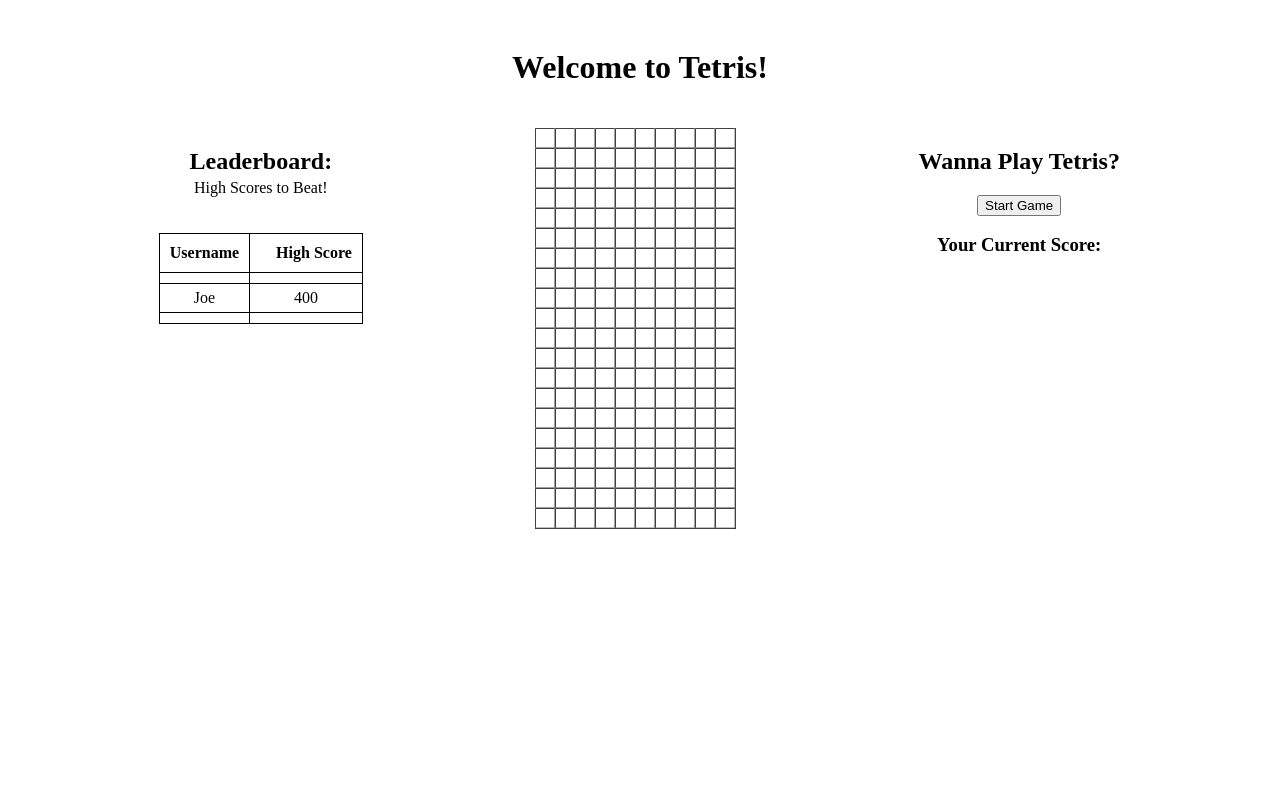
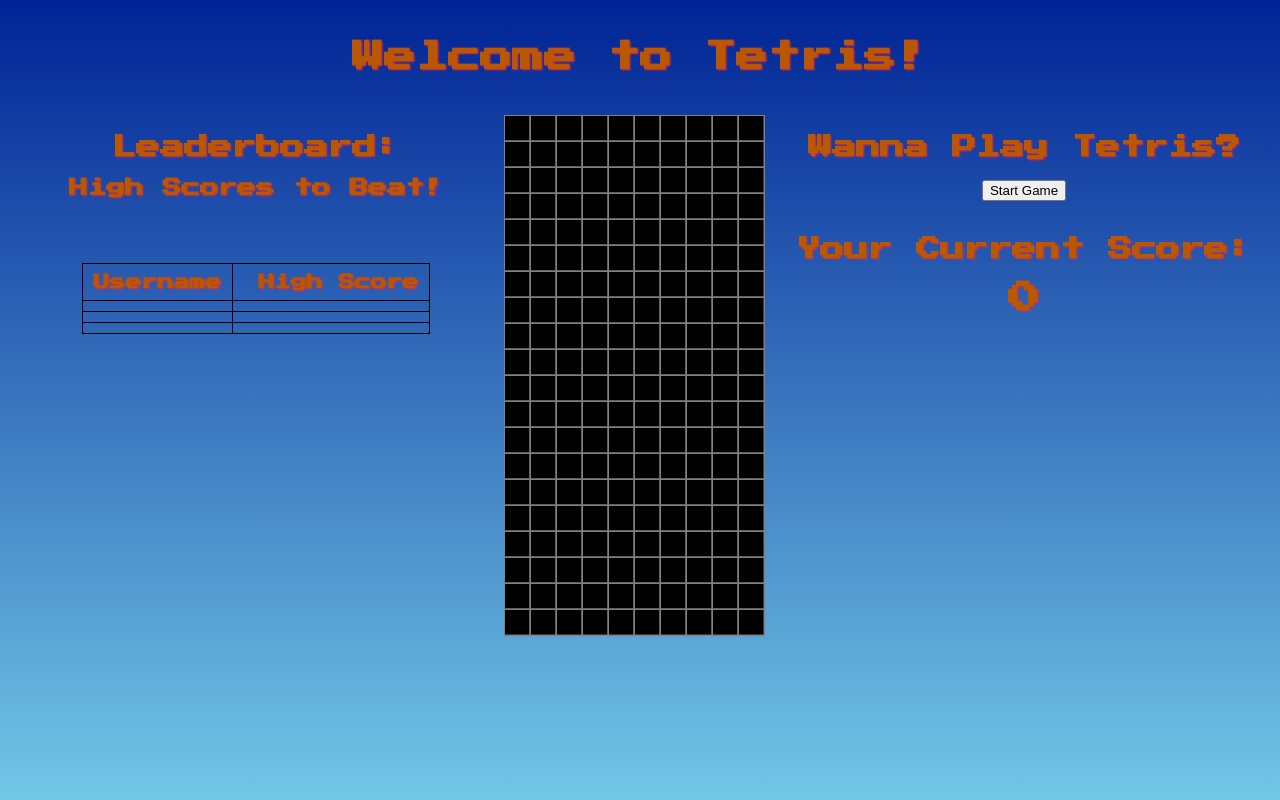
Before and after one commit to javila35/JS-Tetris, a PHP site: page / in a window 1280 px wide. Run offline with PHP 8.4, Linux system fonts and the light colour scheme; lists and menus that the app fills with data are empty.

Commit message:
Frontend styling

```diff
--- a/board-set-up.js
+++ b/board-set-up.js
@@ -1,12 +1,14 @@
+
+
 const canvas = document.getElementById('canvas')
 let grid = canvas.getContext("2d");
-const white = "white";
-const sq = 20;
+const white = "black";
+const sq = 26;
 
 function drawSquare(x, y, color){
     grid.shadowOffsetX = 0.5;
     grid.shadowOffsetY = 0.5;
-    grid.shadowColor = "black";
+    grid.shadowColor = "gray";
     grid.fillStyle = color;
     grid.fillRect(x*sq, y*sq, sq, sq);
     grid.strokeStyle = "gray";
--- a/index.css
+++ b/index.css
@@ -1,12 +1,27 @@
+html {
+  height: 100%;
+}
+
+body {
+  font-family: 'Press Start 2P', cursive;
+  height: 100%;
+  margin: 0;
+  background-repeat: no-repeat;
+  background-attachment: fixed;
+  background-image: linear-gradient(#002395, #72C7E7);
+  color: #B95800;
+  text-shadow: 1px 1px 2px #ED2939;
+}
+
 .parent {
   display: grid;
   grid-template-columns: repeat(5, 1fr);
   grid-template-rows: repeat(5);
   grid-column-gap: 0px;
   grid-row-gap: 0px;
-  }
+}
 
-  .div1 { grid-area: 1 / 1 / 2 / 6; text-align: center;}
+  .div1 { grid-area: 1 / 1 / 2 / 6; text-align: center; }
   .div2 { grid-area: 2 / 2 / 6 / 5; text-align: center; }
   .div3 { grid-area: 2 / 4 / 6 / 6; text-align: center; }
   .div4 { grid-area: 2 / 1 / 6 / 3; text-align: center; }
@@ -25,7 +40,8 @@
 }
 
 .div4 th, td {
-  padding: 5px;}
+  padding: 5px;
+}
 
 .modal {
   display: none; /* Hidden by default */
--- a/index.html
+++ b/index.html
@@ -7,13 +7,14 @@
     <meta http-equiv="X-UA-Compatible" content="ie=edge">
     <title>T3TRIS (Beta)</title>
     <link rel="stylesheet" type="text/css" href="index.css">
+    <link href="https://fonts.googleapis.com/css?family=Press+Start+2P&display=swap" rel="stylesheet">
   </head>
 
 <body>
     <div class="parent">
     <!-- Header Division -->
         <div class="div1">
-            <h1 style="padding-bottom: 20px; padding-top: 20px;">Welcome to Tetris!</h1>
+            <h1 id="head-title" style="padding-bottom: 20px; padding-top: 20px;">Welcome to Tetris!</h1>
         </div>
 
     <!-- Left Sidebar -->
@@ -32,7 +33,7 @@
             </div>
 
           <h2 style="margin-bottom: 4px;">Leaderboard:</br></h2>
-          High Scores to Beat!<br></br></br>
+          <h3>High Scores to Beat!</h3><br></br></br>
 
           <table style="margin: auto;">
             <tr>
@@ -44,8 +45,8 @@
                 <td id="player0-score"></td>
             </tr>
             <tr>
-                <td id="player1">Joe</td>
-                <td id="player1-score">400</td>
+                <td id="player1"></td>
+                <td id="player1-score"></td>
             </tr>
             <tr>
                 <td id="player2"></td>
@@ -57,7 +58,7 @@
 
     <!-- Game Board Central Div -->
         <div class="div2">
-            <canvas id="canvas" width="210" height="410"></canvas>
+            <canvas id="canvas" width="273" height="533"></canvas>
         </div>
 
     <!-- Stats Right Sidebar Div -->
@@ -66,8 +67,9 @@
                 <h2>Wanna Play Tetris?</h2>
                 <button>Start Game</button>
             </div>
-            <div><h3>Your Current Score:</h3></div>
-                <div id="player-score"></div>
+            <br>
+            <div><h2>Your Current Score:</h2></div>
+                <h1 id="player-score">0</h1>
         </div>
     </div>
 
--- a/playtetris.js
+++ b/playtetris.js
@@ -12,6 +12,7 @@
 //Arrow left function
 document.addEventListener("keydown", function(e) {
     if (e.key === "ArrowLeft") {
+      e.preventDefault();
       currentPiece.moveTetradLeft();
     }
   });
@@ -19,6 +20,7 @@
 //Arrow right function
 document.addEventListener("keydown", function(e) {
     if (e.key === "ArrowRight") {
+      e.preventDefault();
       currentPiece.moveTetradRight();
     }
   });
@@ -26,6 +28,7 @@
   //Arrow down function
 document.addEventListener("keydown", function(e) {
     if (e.key === "ArrowDown") {
+      e.preventDefault();
       currentPiece.moveTetradDown();
       clearInterval(timer);
       timer = setInterval(function(){
@@ -38,6 +41,7 @@
 //Arrow up function
 document.addEventListener("keydown", function(e) {
   if (e.key === "ArrowUp") {
+    e.preventDefault();
     currentPiece.rotateTetrad();
   };
 });
```
Also changed, not shown: README.md.
